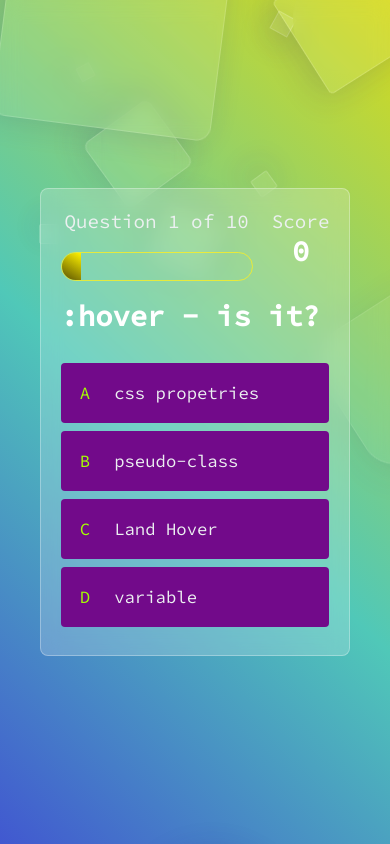
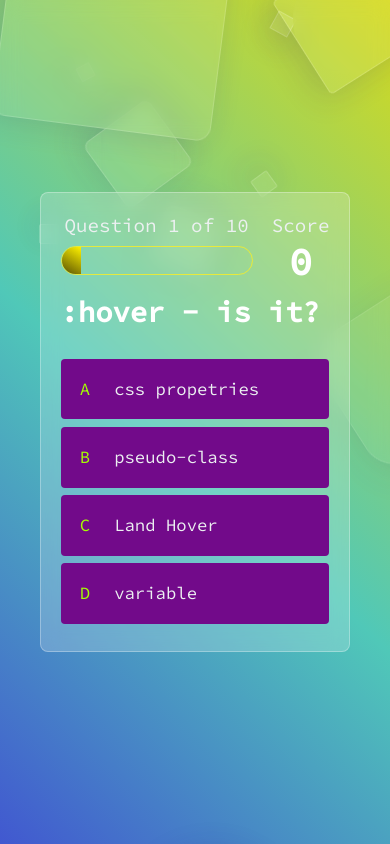
Before and after one commit to Mind315/Quiz, a plain HTML site: page game.html in a window 390 px wide. Drawn offline with Linux system fonts and the light colour scheme.

Commit message:
fix mobile

```diff
--- a/style/game.css
+++ b/style/game.css
@@ -86,8 +86,11 @@
     }
 }
 @media screen and (max-width: 820px) {
-    h1 {
+    h1:not(.hud-main-text) {
         font-size: 3rem;
+    }
+    #progressBar {
+        margin-top: 1rem;
     }
     .choice-container {
         min-width: 40rem;
@@ -98,6 +101,10 @@
     .choice-prefix {
         display: flex;
         align-items: center;
+    }
+    .hud-main-text {
+        font-size: 4rem;
+        margin-bottom: 1rem;
     }
 }
 @media screen and (max-width: 460px) {
```
